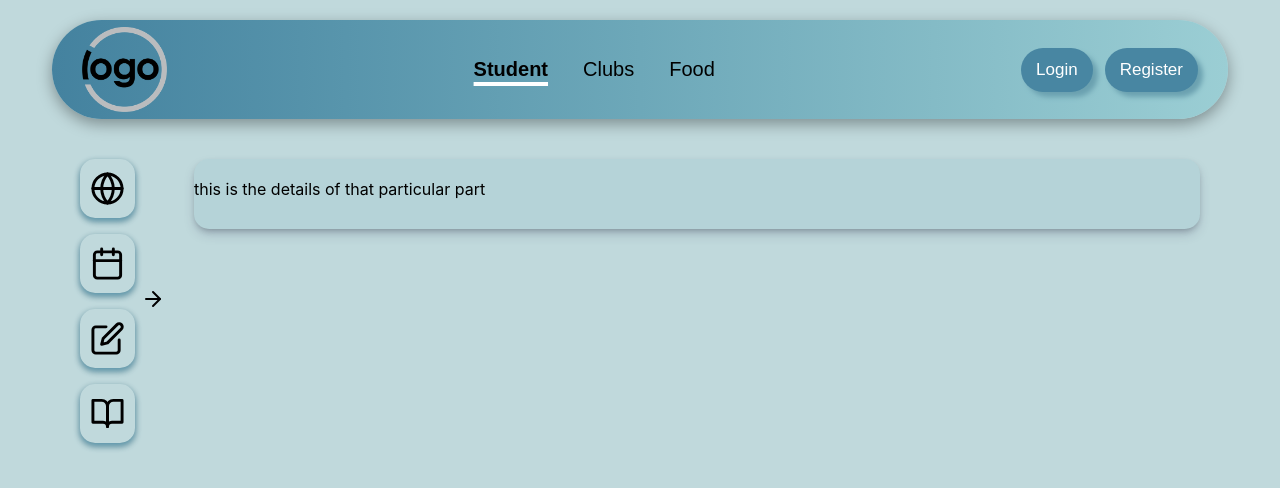
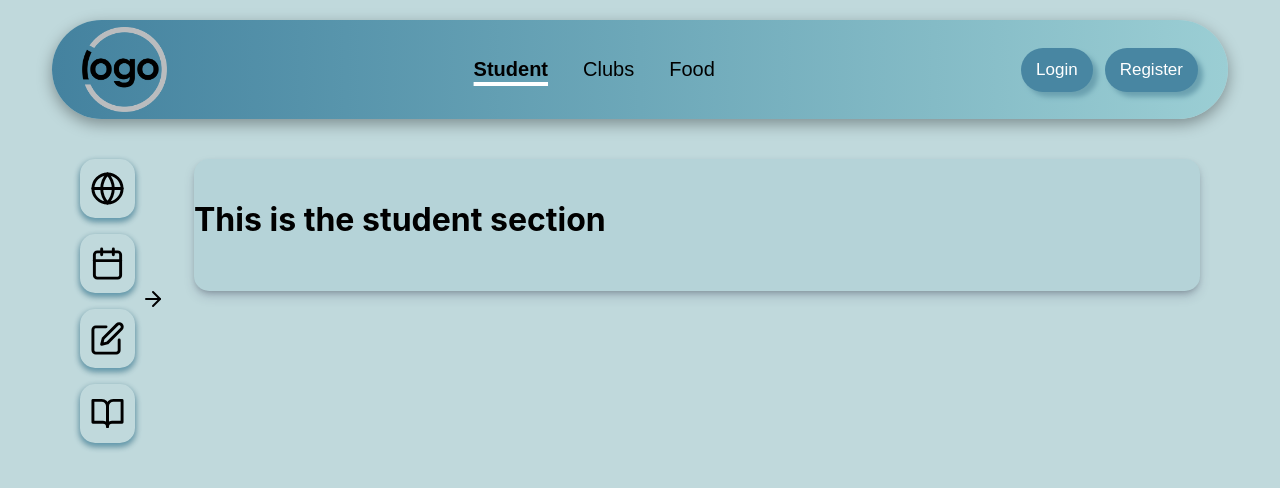
Before and after one commit to devashishdubal/insti_nitw, a React (Create React App) app: page / in a window 1280 px wide. Shown: the top 488 px of the page. Built offline with nearby package versions, Linux system fonts and the light colour scheme; a web font is replaced by a local one.

Commit message:
Fix: null error in localstorage

```diff
--- a/src/pages/Home.jsx
+++ b/src/pages/Home.jsx
@@ -79,7 +79,20 @@ export default function Home() {
     }
     */
 
-    handleButtonClick(sidebarButtonSelect);
+    if (sidebarButtonSelect != "null" && sidebarButtonSelect != null) {
+      console.log(sidebarButtonSelect)
+      handleButtonClick(sidebarButtonSelect);
+    } else {
+      if (buttonSelect == 1) {
+        setCenterContent(<h1>This is the student section</h1>); // we can make a componenent for the default section of student
+      } else if (buttonSelect == 2) {                           // club and food.
+        setCenterContent(<h1>This is the club section</h1>)
+      } else if (buttonSelect == 3) {
+        setCenterContent(<h1>This is the Food section</h1>)
+      } else {
+        setCenterContent(null);
+      }
+    }
 
 
     storeConfigData();
@@ -98,7 +111,7 @@ export default function Home() {
   }
   return (
     <>
-      <HomeLayout buttonSelect={buttonSelect} clickFunction = {handleClick} left={sidebar} right={sidebarButtonSelect ? centerContent : "this is the details of that particular part"} />
+      <HomeLayout buttonSelect={buttonSelect} clickFunction = {handleClick} left={sidebar} right={centerContent} />
     </>
   )
 }
```
